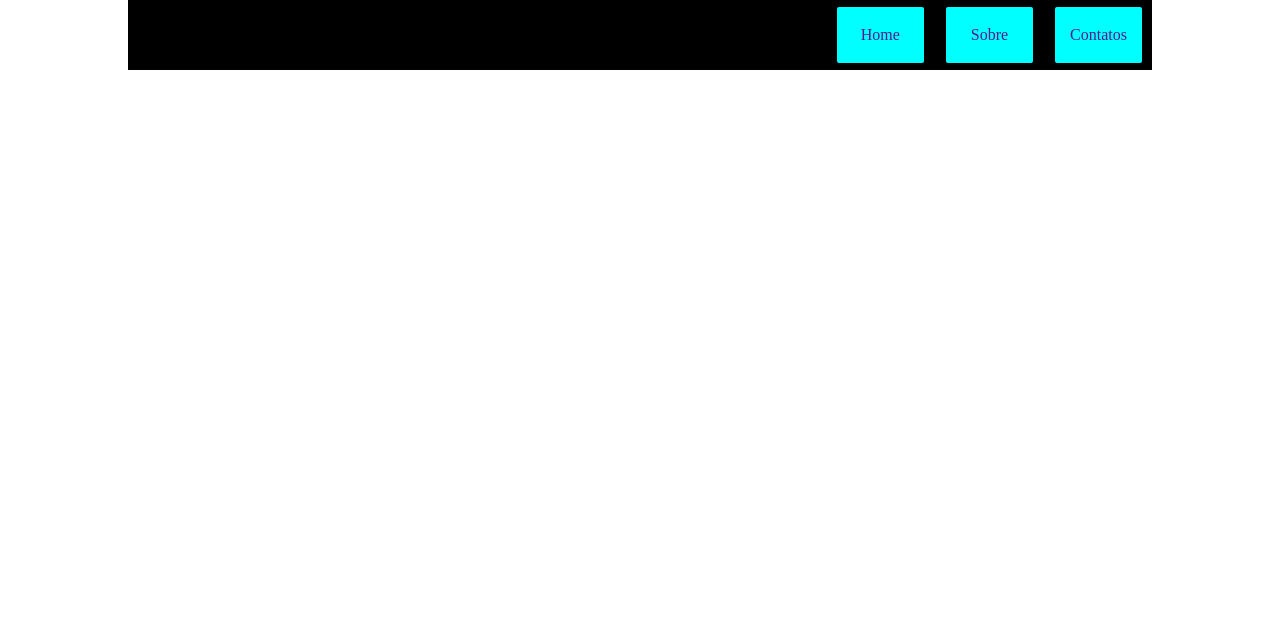
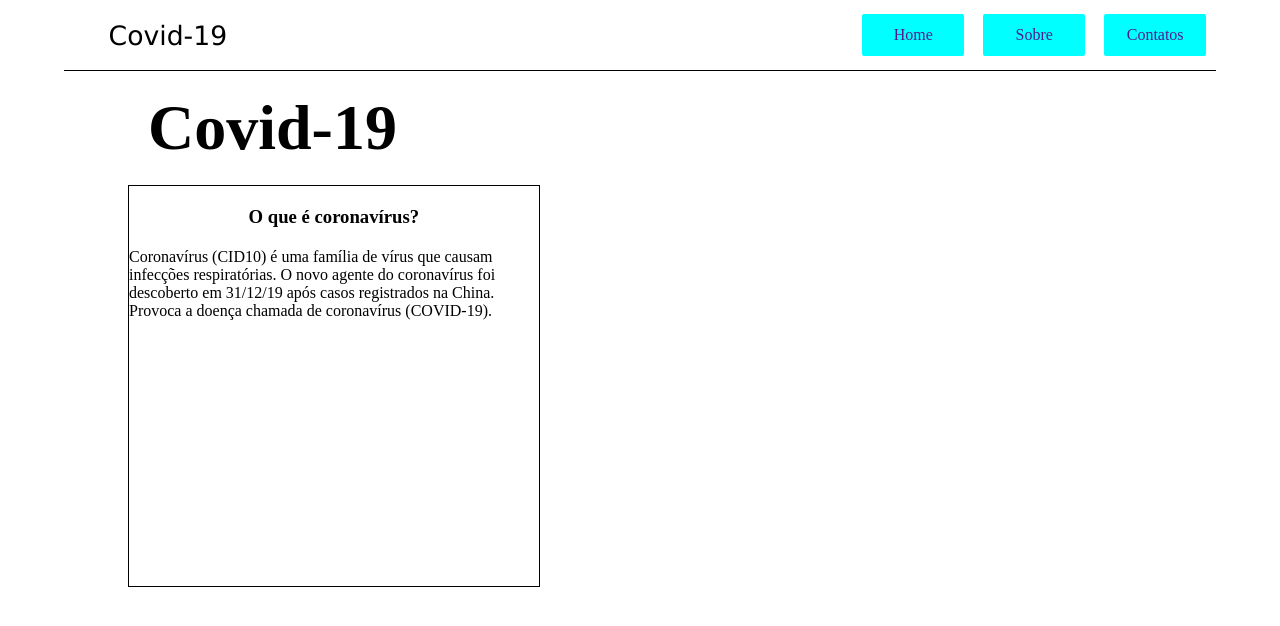
Before and after one commit to Alexxcamargo1000/siteCovid, a plain HTML site: page index.html in a window 1280 px wide. Drawn offline with Linux system fonts and the light colour scheme.

Commit message:
criando a section

```diff
--- a/index.html
+++ b/index.html
@@ -7,8 +7,10 @@
     <title>Covid-19</title>
 </head>
 <body>
-    <header>
+    <header class="flex">
+
         <nav>
+            <a href="" class="logo">Covid-19</a>
             <ul class="menu">
                 <li><a href="">Home</a> </li>
                 <li><a href="">Sobre</a></li>
@@ -16,6 +18,22 @@
             </ul>
         </nav>
     </header>
+    <main class="flex">
+        <section class="">
+            <h1>Covid-19</h1>
+            <div class="row">
+                <div class="card">
+                    <div class="title"><h3>O que é coronavírus?</h3></div>
+                    <div class="conteudo">
+                        <p>
+                            Coronavírus (CID10) é uma família de vírus que causam infecções respiratórias. O novo agente do coronavírus foi descoberto em 31/12/19 após casos registrados na China.     Provoca a doença chamada de coronavírus (COVID-19).
+                            </p>
+                        </div>
+                </div>
+            </div>
+        </section>
+    </main>
+
 
 
 </body>
--- a/style.css
+++ b/style.css
@@ -3,24 +3,28 @@
     padding: 0;
 }
 
-header{
-    width: 100%;
-   display: flex;
-   justify-content: center;
 
-}
+
 nav{
-    width: 80%;
-
+    width: 90%;
     height: 70px;
-    background-color: black;
+    border-bottom: 1px solid black;
    display: flex;
    align-items: center;
-   flex-direction: row-reverse;
+   justify-content: space-between;
 }
-ul{
+nav a.logo{
+    padding: 10px;
+    text-decoration: none;
+    font-size: 20pt;
+    font-family: Verdana, Geneva, Tahoma, sans-serif;
+    cursor: pointer;
+    color: black;
+    margin-left: 3%;
+}
+ul.menu{
     float: right;
-    height: 80%;
+    height: 60%;
     width: 30%;
     display:flex ;
     flex-direction: row;
@@ -35,7 +39,7 @@ ul.menu li{
     justify-content: center;
     width: 100%;
     height: 100%;
-    margin-left: 20px;
+    margin-left: 5%;
 
 }
 ul.menu li:first-child{
@@ -53,7 +57,43 @@ ul.menu a{
     text-decoration: none;
     transition: .5s;
 }
+
 ul.menu a:hover{
     background-color: black;
     color: aliceblue;
 }
+
+.flex{
+    width: 100%;
+    display: flex;
+    justify-content: center;
+}
+section{
+    width: 80%;
+    height: 100vh;
+}
+section h1{
+    padding: 20px;
+    font-size: 4rem;
+}
+
+div.rpw{
+    display: grid;
+    grid-template-rows: 1fr 1fr;
+}
+div.card{
+    border: 1px solid black;
+    width: 40%;
+    height: 50vh;
+    max-height: 500px;
+    min-height: 300px;
+    display: flex;
+    flex-direction: column;
+}
+div.card .title{
+    margin: 20px;
+    align-self: center;
+}
+div.card .conteudo{
+    justify-self: start;
+}
```
